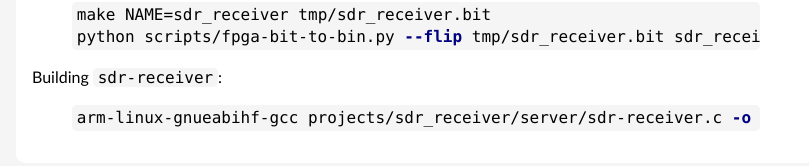
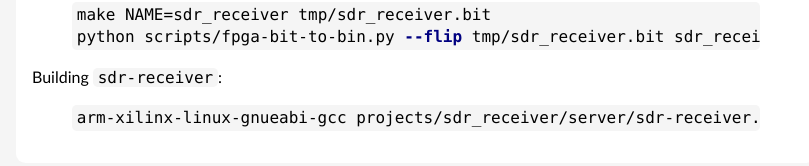
Before and after one commit to pavel-demin/red-pitaya-notes, a Jekyll site: the page built from sdr-receiver.md, in a window 1280 px wide and 900 px high, scrolled down 4326 px. Shown: the part 681-847 px from the top of the window, without its empty margins (224-1033 px from the left). Built offline with Jekyll 4.4.1, drawn with Linux system fonts in a browser that asks for light colours.

Commit message:
use armel compiler for sdr-receiver.c

```diff
--- a/sdr-receiver.md
+++ b/sdr-receiver.md
@@ -166,5 +166,5 @@ python scripts/fpga-bit-to-bin.py --flip tmp/sdr_receiver.bit sdr_receiver.bin
 
 Building `sdr-receiver`:
 {% highlight bash %}
-arm-linux-gnueabihf-gcc projects/sdr_receiver/server/sdr-receiver.c -o sdr-receiver -lm -static
+arm-xilinx-linux-gnueabi-gcc projects/sdr_receiver/server/sdr-receiver.c -o sdr-receiver -lm -static
 {% endhighlight %}
```
